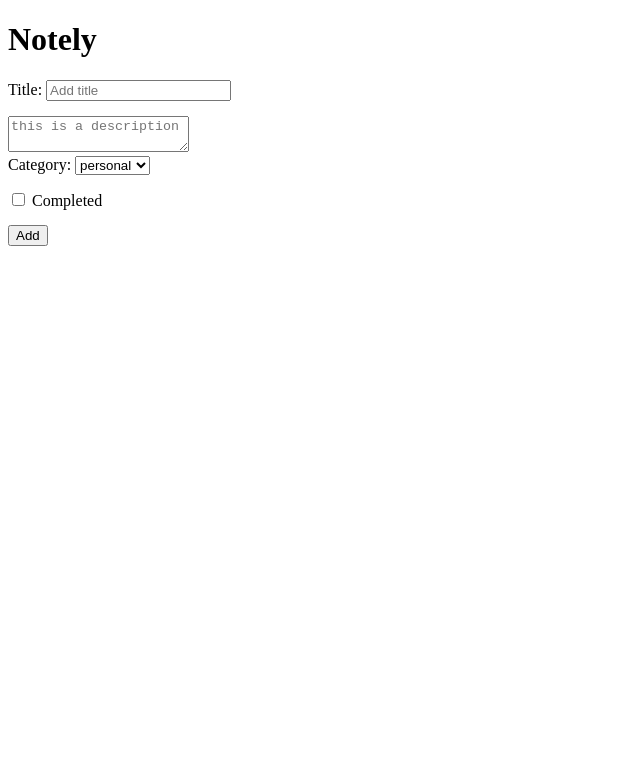
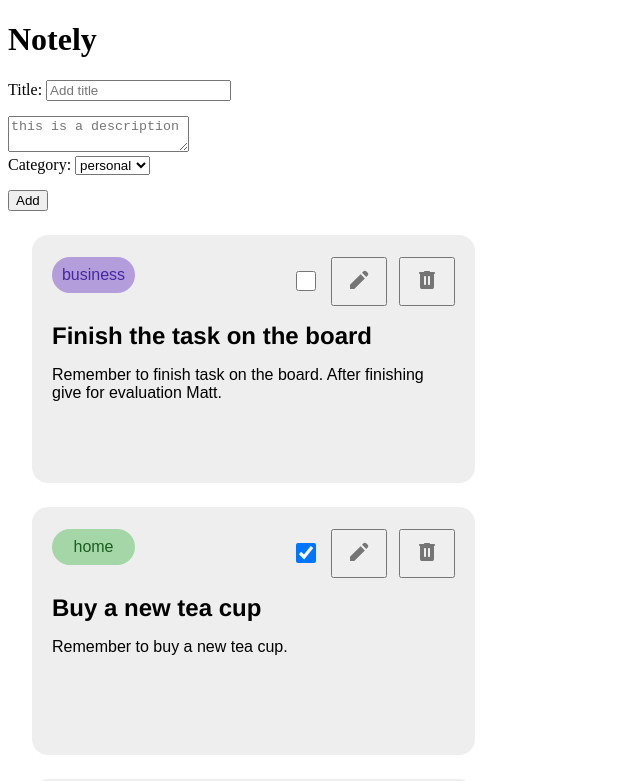
Before and after one commit to aryan-backend-wala/notely-app, a React (Vite) app: page / in a window 1280 px wide. Shown: the top 781 px of the page, without its empty margins (0-640 px from the left). Built offline with nearby package versions, Linux system fonts and the light colour scheme.

Commit message:
trying edit and save in one component

```diff
--- a/src/App.jsx
+++ b/src/App.jsx
@@ -2,6 +2,7 @@ import { useId, useState } from "react";
 import AddNote from "./components/addNote";
 import { initialData } from "./utils/initialData";
 import { DateTime } from "luxon";
+import NoteList from "./components/noteList";
 
 export default function Note(){
   const [notes, setNotes] = useState(initialData);
@@ -21,12 +22,36 @@ export default function Note(){
     })
   }
 
+  function handleDeleteNote(id){
+    setNotes(notes.filter(note => note.id !== id))
+  }
+
+  function handleEditNote(nextNote){
+    setNotes(prevNote => {
+      return prevNote.map(note => {
+        if(note.id === nextNote.id){
+          return nextNote
+        } else {
+          return note
+        }
+      })
+    })
+  }
+
   console.log(notes)
 
   return (
     <div>
       <h1>Notely</h1>
-      <AddNote onAddNote={handleAddNote} id={id} />
+      <AddNote
+        onAddNote={handleAddNote}
+        id={id}
+      />
+      <NoteList
+        notes={notes}
+        onDeleteNote={handleDeleteNote}
+        onEditnote={handleEditNote}
+      />
     </div>
   );
 }
--- a/src/components/addNote.jsx
+++ b/src/components/addNote.jsx
@@ -1,6 +1,6 @@
-import { useId, useState } from "react";
+import { useState } from "react";
 
-export default function AddNote({onAddNote, id}){
+export default function AddNote({onAddNote}){
   const [note, setNote] = useState({
     title: '',
     description: '',
@@ -49,17 +49,6 @@ export default function AddNote({onAddNote, id}){
           <option value="business">business</option>
         </select>
       </label>
-      <label>
-        <input
-          type="checkbox"
-          checked={note.isDone}
-          name="isDone"
-          onChange={(e) => {
-            setNote({...note, isDone: e.target.checked})
-          }}
-        />
-        {" "} Completed
-      </label>
       <button onClick={() => {
         onAddNote(note)
         setNote({
--- /dev/null
+++ b/src/components/noteList.jsx
@@ -0,0 +1,130 @@
+import { useRef, useState, useEffect   } from "react";
+
+export default function NoteList({notes, onDeleteNote, onEditnote}){
+  return (
+    <>
+      {notes.map((note) => <div key={note.id}>
+        <NoteCard
+        note={note}
+        onClick={onDeleteNote}
+        onEdit={onEditnote}
+      />
+      </div>)}
+    </>
+  );
+}
+
+function NoteCard({note, onClick, onEdit}){
+  const [isEditing, setIsEditing] = useState(false);
+
+  return (
+    <div className="card">
+      <div className="row">
+        <CategoryColor category={note.category} />
+        <div className="icons-row">
+          <input
+            type="checkbox"
+            checked={note.isDone}
+            name="isDone"
+            onChange={e => {
+              onEdit({
+                ...note,
+                isDone: e.target.checked
+              })
+            }}
+          />
+          { isEditing && <FunDialog
+            isEditing={isEditing}
+            note={note}
+            setIsEditing={setIsEditing}
+            onEdit={onEdit}
+            />}
+          <button onClick={() => setIsEditing(true)}>
+            <img
+              src="/icons/edit_icon.svg"
+            />
+          </button>
+          <button onClick={() => onClick(note.id)}>
+            <img
+              src="/icons/delete_icon.svg"
+            />
+          </button>
+        </div>
+      </div>
+      <h1 className="title">{note.title}</h1>
+      <p className="description">{note.description}</p>
+    </div>
+  );
+}
+
+function FunDialog({note, isEditing, setIsEditing, onEdit}){
+  const dialogRef = useRef(null)
+  useEffect(() => {
+    if (isEditing) {
+      dialogRef.current?.show();
+    } else {
+      dialogRef.current?.close();
+    }
+  }, [isEditing]);
+  return (
+    <>
+      <dialog id="dialog" ref={dialogRef}>
+              <div>
+                <label>
+                  <input
+                    type="text"
+                    value={note.title}
+                    name="title"
+                    onChange={(e) => {
+                      onEdit({
+                        ...note,
+                        title: e.target.value
+                      })
+                    }}
+                  />
+                </label>
+                <textarea
+                  value={note.description}
+                  name="description"
+                  placeholder="this is a description"
+                  onChange={(e) => {
+                    onEdit({
+                      ...note,
+                      description: e.target.value
+                    })
+                  }}
+                />
+                <label>
+                  Category: {" "}
+                  <select
+                    value={note.category}
+                    name="category"
+                    onChange={(e) => {
+                      onEdit({
+                        ...note,
+                        category: e.target.value
+                      })
+                    }}
+                  >
+                    <option value="personal">personal</option>
+                    <option value="home">home</option>
+                    <option value="business">business</option>
+                  </select>
+                </label>
+                <button onClick={() => setIsEditing(false)}>Save</button>
+              </div>
+            </dialog>
+    </>
+  );
+}
+
+function CategoryColor({ category }) {
+  const categoryClassMap = {
+    business: "category business",
+    home: "category home",
+    personal: "category personal",
+  }
+
+  const selectedCategory = categoryClassMap[category] || 'category'
+  return <div className={selectedCategory}>{category}</div>
+}
--- a/src/styles.css
+++ b/src/styles.css
@@ -6,3 +6,79 @@ label {
 ul > li {
   list-style-type: none;
 }
+
+.card {
+  max-width: 403px;
+  height: 248px;
+  background-color: #EEEEEE;
+  border-radius: 16px;
+  margin: 24px;
+  padding: 0 20px;
+}
+
+.row {
+  display: flex;
+  flex-direction: row;
+  padding: 22px 0 0;
+  justify-content: space-between;
+}
+
+button > img {
+  width: 40px;
+  height: 40px;
+  padding: 0;
+}
+
+input[type="checkbox"] {
+  width: 20px;
+  height: 20px;
+}
+
+.icons-row {
+  display: inherit;
+  align-items: center;
+  gap: 12px;
+}
+
+.category {
+  width: 83px;
+  height: 36px;
+  border-radius: 28px;
+  display: flex;
+  justify-content: center;
+  align-items: center;
+  font-family: Arial, Helvetica, sans-serif;
+}
+
+.title {
+  font-family: Helvetica, sans-serif;
+  font-weight: 600;
+  font-size: 24px;
+}
+
+.description {
+  font-family: Arial, Helvetica, sans-serif;
+  font-weight: 400;
+  font-size: 16px;
+}
+
+.personal {
+  background-color: #FFCC80;
+  color: #E65100;
+
+}
+
+.business {
+  background-color: #B39DDB;
+  color: #4527A0;
+
+}
+
+.home {
+  background-color: #A5D6A7;
+  color: #1B5E20;
+}
+
+/* #dialog {
+
+} */
```
